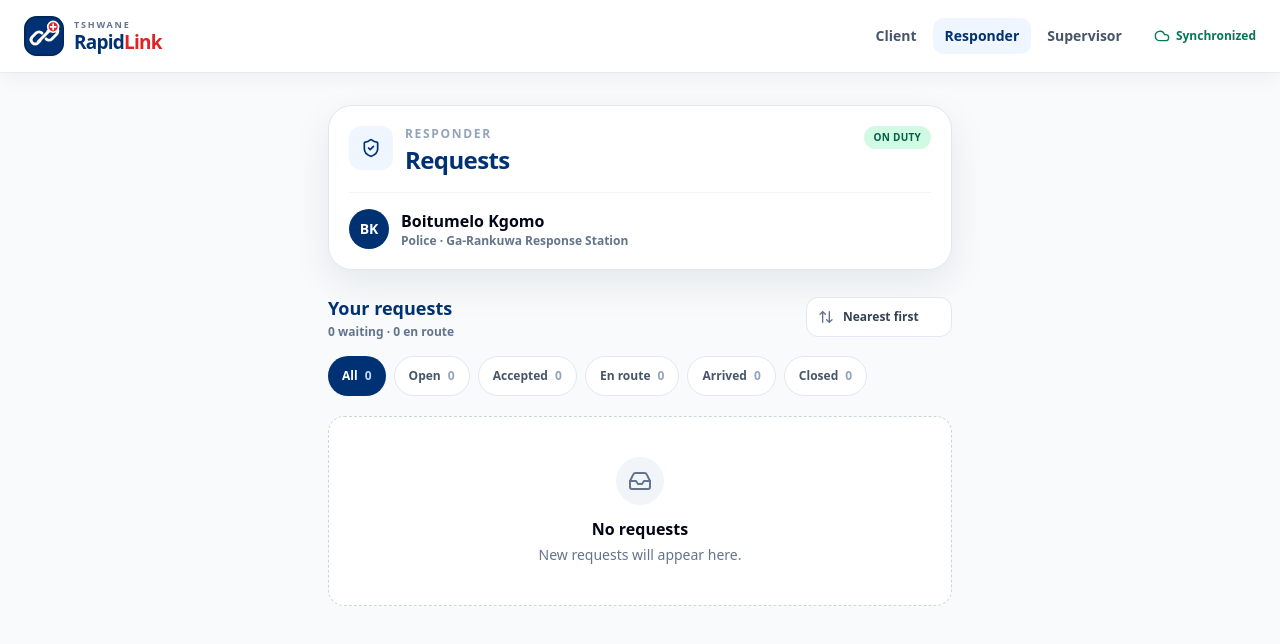
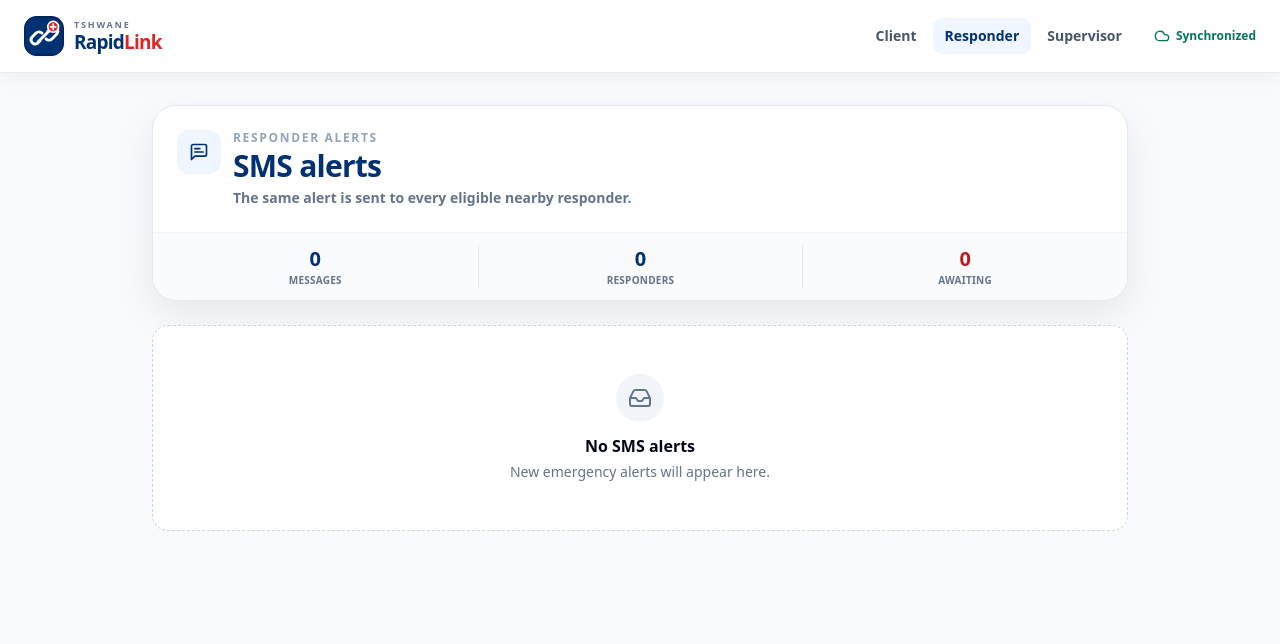
Before and after one commit to YourfavCompSciGirlie/RapidLink, a React (Vite) app: page /messages in a window 1280 px wide. Shown: the top 644 px of the page. Built offline with nearby package versions, Linux system fonts and the light colour scheme.

Commit message:
Reverted Responders Page

```diff
--- a/src/pages/messages.tsx
+++ b/src/pages/messages.tsx
@@ -1,62 +1,41 @@
-import { ArrowUpDown, CheckCircle2, Clock3, Inbox, MapPin, Navigation, Radio, ShieldCheck, Siren } from 'lucide-react';
-import { useEffect, useMemo, useState } from 'react';
+import { Clock3, ExternalLink, Inbox, MapPin, MessageSquareText, Radio, UsersRound } from 'lucide-react';
+import { useMemo } from 'react';
 import { Link } from 'react-router-dom';
 
 import { Button } from '@/components/ui/button';
 import { serviceLabel } from '@/features/emergency/config';
 import { useEmergency } from '@/features/emergency/emergency-context';
-import { employeeDuty } from '@/features/emergency/session-service';
-import type { Employee, Incident, IncidentOffer, Station } from '@/features/emergency/types';
+import type { Employee, Incident, IncidentOffer, ResponderMessage, Station } from '@/features/emergency/types';
 
-type RequestTab = 'all' | 'open' | 'accepted' | 'en_route' | 'arrived' | 'closed';
-type RequestSort = 'proximity' | 'newest' | 'oldest';
-
-interface RequestItem {
+interface SmsItem {
+  message: ResponderMessage;
   offer: IncidentOffer;
   incident: Incident;
+  employee: Employee;
   station: Station | undefined;
-  status: Exclude<RequestTab, 'all'>;
-  distance: number;
 }
 
-const tabs: { id: RequestTab; label: string }[] = [
-  { id: 'all', label: 'All' },
-  { id: 'open', label: 'Open' },
-  { id: 'accepted', label: 'Accepted' },
-  { id: 'en_route', label: 'En route' },
-  { id: 'arrived', label: 'Arrived' },
-  { id: 'closed', label: 'Closed' },
-];
-
-const toRadians = (value: number) => (value * Math.PI) / 180;
-
-function distanceKm(incident: Incident, origin?: Station) {
-  if (!incident.location || !origin) return Number.POSITIVE_INFINITY;
-  const earthRadius = 6371;
-  const latitudeDelta = toRadians(incident.location.latitude - origin.latitude);
-  const longitudeDelta = toRadians(incident.location.longitude - origin.longitude);
-  const a = Math.sin(latitudeDelta / 2) ** 2
-    + Math.cos(toRadians(origin.latitude)) * Math.cos(toRadians(incident.location.latitude)) * Math.sin(longitudeDelta / 2) ** 2;
-  return earthRadius * 2 * Math.atan2(Math.sqrt(a), Math.sqrt(1 - a));
+interface SmsGroup {
+  incident: Incident;
+  messages: SmsItem[];
 }
 
-function requestStatus(offer: IncidentOffer, incident: Incident, responderId: string): Exclude<RequestTab, 'all'> {
-  if (incident.assignedEmployeeId === responderId) {
-    if (incident.progress === 'accepted') return 'accepted';
-    if (incident.progress === 'en_route') return 'en_route';
-    if (incident.progress === 'arrived') return 'arrived';
-    if (incident.progress === 'completed') return 'closed';
-  }
-  if (offer.status === 'open' && !incident.assignedEmployeeId) return 'open';
-  return 'closed';
+function offerLabel(item: SmsItem) {
+  if (item.incident.status === 'COMPLETED') return 'Completed';
+  if (item.incident.status === 'CANCELLED') return 'Cancelled';
+  if (item.offer.status === 'accepted') return 'Accepted';
+  if (item.offer.status === 'declined') return 'Declined';
+  if (item.incident.assignedEmployeeId && item.incident.assignedEmployeeId !== item.employee.id) return 'Accepted by another';
+  if (item.offer.status === 'open') return 'Awaiting response';
+  return 'Closed';
 }
 
-function statusLabel(item: RequestItem, responderId: string) {
-  if (item.status !== 'closed') return tabs.find((tab) => tab.id === item.status)?.label ?? 'Closed';
-  if (item.incident.progress === 'completed') return 'Completed';
-  if (item.offer.status === 'declined') return 'Declined';
-  if (item.incident.assignedEmployeeId && item.incident.assignedEmployeeId !== responderId) return 'Assigned elsewhere';
-  return 'Closed';
+function offerClasses(item: SmsItem) {
+  const label = offerLabel(item);
+  if (label === 'Accepted') return 'bg-emerald-100 text-emerald-900';
+  if (label === 'Awaiting response') return 'bg-red-100 text-red-800';
+  if (label === 'Declined') return 'bg-amber-100 text-amber-900';
+  return 'bg-slate-100 text-slate-700';
 }
 
 function relativeTime(value: string) {
@@ -64,179 +43,109 @@ function relativeTime(value: string) {
   if (minutes < 1) return 'Just now';
   if (minutes < 60) return `${minutes} min ago`;
   const hours = Math.floor(minutes / 60);
-  if (hours < 24) return `${hours} hr${hours === 1 ? '' : 's'} ago`;
-  return new Date(value).toLocaleDateString([], { day: 'numeric', month: 'short' });
+  return hours < 24 ? `${hours} hr${hours === 1 ? '' : 's'} ago` : new Date(value).toLocaleDateString();
 }
 
-function responderForPortal(employees: Employee[], offers: IncidentOffer[], storedId: string | null) {
-  if (storedId && employees.some((employee) => employee.id === storedId) && (offers.length === 0 || offers.some((offer) => offer.employeeId === storedId))) {
-    return employees.find((employee) => employee.id === storedId);
+function incidentPriority(incident: Incident) {
+  if (incident.status === 'WAITING_FOR_RESPONDER' && !incident.assignedEmployeeId) return 0;
+  if (['ACCEPTED', 'EN_ROUTE', 'ARRIVED', 'CANCELLATION_REQUESTED'].includes(incident.status)) return 1;
+  return 2;
 }
-  const latestOffer = [...offers].sort((a, b) => Date.parse(b.createdAt) - Date.parse(a.createdAt))[0];
-  return employees.find((employee) => employee.id === latestOffer?.employeeId)
-    ?? employees.find((employee) => employee.stationId === 'station-garankuwa' && employee.active)
-    ?? employees.find((employee) => employee.active);
+
+function recipientPriority(item: SmsItem) {
+  if (item.offer.status === 'open' && !item.incident.assignedEmployeeId) return 0;
+  if (item.offer.status === 'accepted' || item.incident.assignedEmployeeId === item.employee.id) return 1;
+  return 2;
 }
 
 export default function ResponderMessagesPage() {
-  const { state, online, sessionCode } = useEmergency();
-  const [activeTab, setActiveTab] = useState<RequestTab>('all');
-  const [sort, setSort] = useState<RequestSort>('proximity');
-  const responderStorageKey = `rapidlink-responder-${sessionCode ?? 'local'}`;
-  const responder = useMemo(() => responderForPortal(
-    state.employees,
-    state.offers,
-    window.localStorage.getItem(responderStorageKey),
-  ), [responderStorageKey, state.employees, state.offers]);
-  const responderStation = state.stations.find((station) => station.id === responder?.stationId);
-  const onDuty = responder ? employeeDuty(state, responder.id) : false;
+  const { state, online } = useEmergency();
 
-  useEffect(() => {
-    if (responder) window.localStorage.setItem(responderStorageKey, responder.id);
-  }, [responder, responderStorageKey]);
-
-  const requests = useMemo<RequestItem[]>(() => {
-    if (!responder) return [];
-    return state.offers
-      .filter((offer) => offer.employeeId === responder.id)
-      .map((offer) => {
-        const incident = state.incidents.find((item) => item.id === offer.incidentId);
-        if (!incident) return null;
+  const items = useMemo<SmsItem[]>(() => state.messages
+    .map((message) => {
+      const offer = state.offers.find((item) => item.id === message.offerId);
+      const incident = state.incidents.find((item) => item.id === message.incidentId);
+      const employee = state.employees.find((item) => item.id === message.employeeId);
+      if (!offer || !incident || !employee) return null;
       return {
+        message,
         offer,
         incident,
+        employee,
         station: state.stations.find((station) => station.id === incident.stationId),
-          status: requestStatus(offer, incident, responder.id),
-          distance: distanceKm(incident, responderStation),
-        } satisfies RequestItem;
+      } satisfies SmsItem;
     })
-      .filter((item): item is RequestItem => item !== null);
-  }, [responder, responderStation, state.incidents, state.offers, state.stations]);
+    .filter((item): item is SmsItem => item !== null)
+    .sort((a, b) => Date.parse(b.message.createdAt) - Date.parse(a.message.createdAt)), [state.employees, state.incidents, state.messages, state.offers, state.stations]);
 
-  const visibleRequests = useMemo(() => requests
-    .filter((item) => activeTab === 'all' || item.status === activeTab)
-    .sort((a, b) => {
-      if (sort === 'newest') return Date.parse(b.incident.createdAt) - Date.parse(a.incident.createdAt);
-      if (sort === 'oldest') return Date.parse(a.incident.createdAt) - Date.parse(b.incident.createdAt);
-      return a.distance - b.distance || Date.parse(b.incident.createdAt) - Date.parse(a.incident.createdAt);
-    }), [activeTab, requests, sort]);
+  const groups = useMemo<SmsGroup[]>(() => {
+    const grouped = new Map<string, SmsGroup>();
+    for (const item of items) {
+      const group = grouped.get(item.incident.id);
+      if (group) group.messages.push(item);
+      else grouped.set(item.incident.id, { incident: item.incident, messages: [item] });
+    }
+    for (const group of grouped.values()) {
+      group.messages.sort((a, b) => recipientPriority(a) - recipientPriority(b) || Date.parse(b.message.createdAt) - Date.parse(a.message.createdAt));
+    }
+    return [...grouped.values()].sort((a, b) => incidentPriority(a.incident) - incidentPriority(b.incident) || Date.parse(b.incident.createdAt) - Date.parse(a.incident.createdAt));
+  }, [items]);
 
-  const counts = useMemo(() => Object.fromEntries(tabs.map((tab) => [
-    tab.id,
-    tab.id === 'all' ? requests.length : requests.filter((item) => item.status === tab.id).length,
-  ])) as Record<RequestTab, number>, [requests]);
+  const awaitingCount = items.filter((item) => item.offer.status === 'open' && !item.incident.assignedEmployeeId).length;
+  const recipientCount = new Set(items.map((item) => item.employee.id)).size;
 
   return (
     <main className="min-h-[calc(100vh-4.5rem)] bg-slate-50">
       {!online && <div className="bg-amber-700 px-4 py-2.5 text-center text-sm font-semibold text-white" role="status">Offline · updates are saved on this device.</div>}
-      <div className="mx-auto max-w-2xl px-4 py-5 sm:px-6 sm:py-8">
-        <header className="rounded-3xl border border-slate-200 bg-white p-5 shadow-[0_14px_38px_rgba(15,23,42,0.08)]" aria-label="Responder profile">
-          <div className="flex items-start gap-3">
-            <span className="grid h-11 w-11 shrink-0 place-items-center rounded-xl bg-blue-50 text-[#003172]"><ShieldCheck className="h-5 w-5" /></span>
-            <div className="min-w-0 flex-1">
-              <p className="text-xs font-extrabold uppercase tracking-[0.14em] text-slate-400">Responder</p>
-              <h1 className="mt-0.5 text-2xl font-black tracking-tight text-[#003172]">Requests</h1>
+      <div className="mx-auto max-w-5xl px-4 py-5 sm:px-6 sm:py-8">
+        <header className="overflow-hidden rounded-3xl border border-slate-200 bg-white shadow-[0_14px_38px_rgba(15,23,42,0.08)]">
+          <div className="flex items-start gap-3 p-5 sm:p-6">
+            <span className="grid h-11 w-11 shrink-0 place-items-center rounded-xl bg-blue-50 text-[#003172]"><MessageSquareText className="h-5 w-5" /></span>
+            <div className="min-w-0"><p className="text-xs font-extrabold uppercase tracking-[0.14em] text-slate-400">Responder alerts</p><h1 className="mt-0.5 text-2xl font-black tracking-tight text-[#003172] sm:text-3xl">SMS alerts</h1><p className="mt-1 text-sm font-semibold text-slate-500">The same alert is sent to every eligible nearby responder.</p></div>
           </div>
-            {responder && <span className={`shrink-0 rounded-full px-2.5 py-1 text-[10px] font-extrabold uppercase tracking-wide ${onDuty ? 'bg-emerald-100 text-emerald-800' : 'bg-slate-100 text-slate-600'}`}>{onDuty ? 'On duty' : 'Off duty'}</span>}
+          <div className="grid grid-cols-3 divide-x divide-slate-200 border-t border-slate-100 bg-slate-50/80 py-3 text-center">
+            <div className="px-2"><p className="text-xl font-black text-[#003172]">{items.length}</p><p className="text-[10px] font-bold uppercase tracking-wide text-slate-500">Messages</p></div>
+            <div className="px-2"><p className="text-xl font-black text-[#003172]">{recipientCount}</p><p className="text-[10px] font-bold uppercase tracking-wide text-slate-500">Responders</p></div>
+            <div className="px-2"><p className="text-xl font-black text-red-700">{awaitingCount}</p><p className="text-[10px] font-bold uppercase tracking-wide text-slate-500">Awaiting</p></div>
           </div>
-          {responder && (
-            <div className="mt-4 flex items-center gap-3 border-t border-slate-100 pt-4">
-              <span className="grid h-10 w-10 shrink-0 place-items-center rounded-full bg-[#003172] text-sm font-black text-white">{responder.name[0]}{responder.surname[0]}</span>
-              <div className="min-w-0">
-                <h2 className="truncate font-extrabold text-slate-950">{responder.name} {responder.surname}</h2>
-                <p className="truncate text-xs font-semibold text-slate-500">{serviceLabel(responder.service)} · {responderStation?.name}</p>
-              </div>
-            </div>
-          )}
         </header>
 
-        <section className="mt-6" aria-labelledby="request-list-heading">
-          <div className="flex items-center justify-between gap-3">
-            <div>
-              <h2 id="request-list-heading" className="text-lg font-bold text-[#003172]">Your requests</h2>
-              <p className="mt-0.5 text-xs font-semibold text-slate-500">{counts.open} waiting · {counts.en_route} en route</p>
-            </div>
-            <label className="relative shrink-0">
-              <span className="sr-only">Sort requests</span>
-              <ArrowUpDown className="pointer-events-none absolute left-3 top-1/2 h-4 w-4 -translate-y-1/2 text-slate-500" />
-              <select
-                aria-label="Sort requests"
-                value={sort}
-                onChange={(event) => setSort(event.target.value as RequestSort)}
-                className="h-10 appearance-none rounded-xl border border-slate-200 bg-white pl-9 pr-8 text-xs font-bold text-slate-700 outline-none focus:border-[#003172] focus:ring-4 focus:ring-blue-100"
-              >
-                <option value="proximity">Nearest first</option>
-                <option value="newest">Newest first</option>
-                <option value="oldest">Oldest first</option>
-              </select>
-            </label>
+        <div className="mt-6 space-y-7">
+          {groups.map((group) => (
+            <section key={group.incident.id} aria-labelledby={`incident-${group.incident.id}`}>
+              <div className="flex items-end justify-between gap-3">
+                <div><p className="text-xs font-bold text-slate-500">{group.incident.reference}</p><h2 id={`incident-${group.incident.id}`} className="mt-0.5 text-lg font-extrabold text-[#003172]">{serviceLabel(group.incident.service)} alert</h2></div>
+                <span className="text-xs font-bold text-slate-500">{group.messages.length} recipient{group.messages.length === 1 ? '' : 's'}</span>
               </div>
 
-          <div className="-mx-4 mt-4 overflow-x-auto px-4 pb-1" role="tablist" aria-label="Request status">
-            <div className="flex min-w-max gap-2">
-              {tabs.map((tab) => (
-                <button
-                  key={tab.id}
-                  type="button"
-                  role="tab"
-                  aria-selected={activeTab === tab.id}
-                  onClick={() => setActiveTab(tab.id)}
-                  className={`min-h-10 rounded-full px-3.5 text-xs font-extrabold transition-colors focus-visible:outline-none focus-visible:ring-4 focus-visible:ring-blue-200 ${activeTab === tab.id ? 'bg-[#003172] text-white' : 'border border-slate-200 bg-white text-slate-600 hover:bg-blue-50'}`}
-                >
-                  {tab.label} <span className={`ml-1 ${activeTab === tab.id ? 'text-blue-200' : 'text-slate-400'}`}>{counts[tab.id]}</span>
-                </button>
+              <div className="mt-3 grid gap-3 md:grid-cols-2">
+                {group.messages.map((item) => (
+                  <article key={item.message.id} className="overflow-hidden rounded-2xl border border-slate-200 bg-white shadow-[0_8px_24px_rgba(15,23,42,0.06)]">
+                    <div className="flex items-start gap-3 border-b border-slate-100 p-4">
+                      <span className="grid h-10 w-10 shrink-0 place-items-center rounded-full bg-[#003172] text-xs font-black text-white">{item.employee.name[0]}{item.employee.surname[0]}</span>
+                      <div className="min-w-0 flex-1"><p className="truncate font-extrabold text-slate-950">{item.employee.name} {item.employee.surname}</p><a href={`tel:${item.employee.phone.replace(/\s/g, '')}`} className="text-xs font-semibold text-slate-500 hover:text-[#003172] hover:underline">{item.employee.phone}</a></div>
+                      <span className={`shrink-0 rounded-full px-2.5 py-1 text-[10px] font-extrabold uppercase tracking-wide ${offerClasses(item)}`}>{offerLabel(item)}</span>
+                    </div>
+
+                    <div className="p-4">
+                      <div className="rounded-2xl rounded-tl-sm bg-slate-100 p-4 text-sm leading-6 text-slate-800">
+                        <p className="font-extrabold text-[#003172]">RapidLink emergency alert</p>
+                        <p className="mt-1">{serviceLabel(item.incident.service)} assistance requested near {item.station?.area ?? 'your response area'}.</p>
+                        <div className="mt-3 flex flex-wrap gap-x-4 gap-y-1 text-xs font-semibold text-slate-500"><span className="flex items-center gap-1"><MapPin className="h-3.5 w-3.5" /> {item.station?.area ?? 'Location pending'}</span><span className="flex items-center gap-1"><Clock3 className="h-3.5 w-3.5" /> {relativeTime(item.message.createdAt)}</span></div>
+                        <p className="mt-3 text-xs font-bold text-slate-600">Reference: {item.incident.reference}</p>
+                      </div>
+                      <Button asChild variant={item.offer.status === 'open' && !item.incident.assignedEmployeeId ? 'emergency' : 'outline'} className="mt-4 min-h-11 w-full"><Link to={`/responder/offers/${item.offer.id}`} target="_blank" rel="noopener noreferrer"><Radio className="h-4 w-4" /> {item.offer.status === 'open' && !item.incident.assignedEmployeeId ? 'Open response link' : 'View response'} <ExternalLink className="h-4 w-4" /></Link></Button>
+                    </div>
+                  </article>
                 ))}
               </div>
+            </section>
+          ))}
+
+          {!groups.length && <div className="rounded-2xl border border-dashed border-slate-300 bg-white px-5 py-12 text-center"><span className="mx-auto grid h-12 w-12 place-items-center rounded-full bg-slate-100 text-slate-500"><Inbox className="h-6 w-6" /></span><h2 className="mt-3 font-extrabold text-slate-950">No SMS alerts</h2><p className="mt-1 text-sm text-slate-500">New emergency alerts will appear here.</p></div>}
         </div>
 
-          <div className="mt-4 space-y-3">
-            {visibleRequests.map((item) => {
-              const label = statusLabel(item, responder?.id ?? '');
-              const urgent = item.status === 'open';
-              const active = ['accepted', 'en_route', 'arrived'].includes(item.status);
-              const StatusIcon = urgent ? Radio : item.status === 'arrived' || label === 'Completed' ? CheckCircle2 : active ? Navigation : ShieldCheck;
-              return (
-                <article key={item.offer.id} className={`overflow-hidden rounded-2xl border bg-white shadow-[0_8px_24px_rgba(15,23,42,0.06)] ${urgent ? 'border-red-200' : active ? 'border-blue-100' : 'border-slate-200'}`}>
-                  <div className={`h-1 ${urgent ? 'bg-red-600' : active ? 'bg-[#003172]' : 'bg-slate-300'}`} />
-                  <div className="p-4 sm:p-5">
-                    <div className="flex items-start gap-3">
-                      <span className={`grid h-10 w-10 shrink-0 place-items-center rounded-xl ${urgent ? 'bg-red-50 text-red-700' : active ? 'bg-blue-50 text-[#003172]' : 'bg-slate-100 text-slate-600'}`}>
-                        <StatusIcon className="h-5 w-5" />
-                      </span>
-                      <div className="min-w-0 flex-1">
-                        <div className="flex flex-wrap items-center justify-between gap-2">
-                          <h3 className="text-lg font-extrabold text-slate-950">{serviceLabel(item.incident.service)}</h3>
-                          <span className={`rounded-full px-2.5 py-1 text-[10px] font-extrabold uppercase tracking-wide ${urgent ? 'bg-red-100 text-red-800' : active ? 'bg-blue-100 text-[#003172]' : 'bg-slate-100 text-slate-600'}`}>{label}</span>
-                        </div>
-                        <p className="mt-0.5 text-xs font-semibold text-slate-500">{item.incident.reference}</p>
-                      </div>
-                    </div>
-
-                    <dl className="mt-4 grid grid-cols-3 divide-x divide-slate-200 rounded-xl bg-slate-50 py-3 text-center">
-                      <div className="px-2"><dt className="flex items-center justify-center gap-1 text-[10px] font-semibold text-slate-500"><MapPin className="h-3 w-3" /> Area</dt><dd className="mt-1 truncate text-xs font-extrabold text-slate-800">{item.station?.area ?? 'Pending'}</dd></div>
-                      <div className="px-2"><dt className="flex items-center justify-center gap-1 text-[10px] font-semibold text-slate-500"><Navigation className="h-3 w-3" /> Distance</dt><dd className="mt-1 text-xs font-extrabold text-slate-800">{Number.isFinite(item.distance) ? `${item.distance < 10 ? item.distance.toFixed(1) : Math.round(item.distance)} km` : 'Pending'}</dd></div>
-                      <div className="px-2"><dt className="flex items-center justify-center gap-1 text-[10px] font-semibold text-slate-500"><Clock3 className="h-3 w-3" /> Reported</dt><dd className="mt-1 text-xs font-extrabold text-slate-800">{relativeTime(item.incident.createdAt)}</dd></div>
-                    </dl>
-
-                    <Button asChild variant={urgent ? 'emergency' : 'primary'} className="mt-4 min-h-12 w-full">
-                      <Link to={`/responder/offers/${item.offer.id}`}>
-                        <Siren className="h-4 w-4" /> {urgent ? 'Review request' : active ? 'Open assignment' : 'View details'}
-                      </Link>
-                    </Button>
-                  </div>
-                </article>
-              );
-            })}
-
-            {!visibleRequests.length && (
-              <div className="rounded-2xl border border-dashed border-slate-300 bg-white px-5 py-10 text-center">
-                <span className="mx-auto grid h-12 w-12 place-items-center rounded-full bg-slate-100 text-slate-500"><Inbox className="h-6 w-6" /></span>
-                <h3 className="mt-3 font-extrabold text-slate-950">No {activeTab === 'all' ? '' : `${tabs.find((tab) => tab.id === activeTab)?.label.toLowerCase()} `}requests</h3>
-                <p className="mt-1 text-sm text-slate-500">New requests will appear here.</p>
-              </div>
-            )}
-          </div>
-        </section>
+        {items.length > 0 && <p className="mt-7 flex items-center justify-center gap-2 pb-4 text-center text-xs font-semibold text-slate-500"><UsersRound className="h-4 w-4" /> The first responder to accept is assigned. All other response links then close.</p>}
       </div>
     </main>
   );
```
Also changed, not shown: 1 other file (tests, documents, lock files or other folders). Lines whose indentation alone changed are shown as unchanged.
